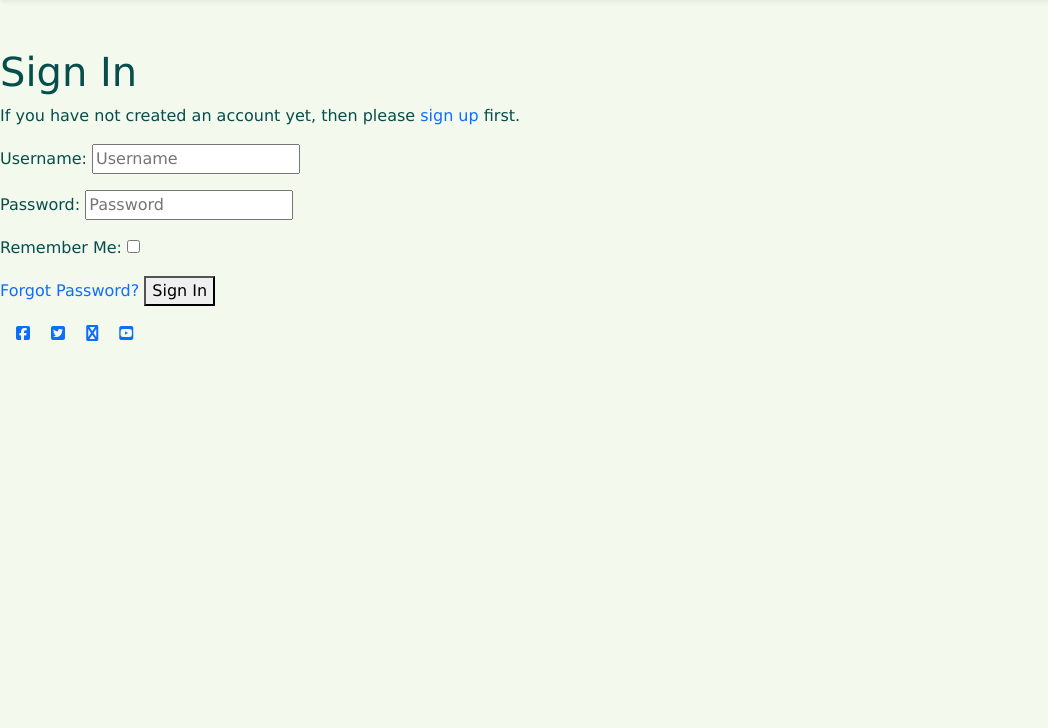
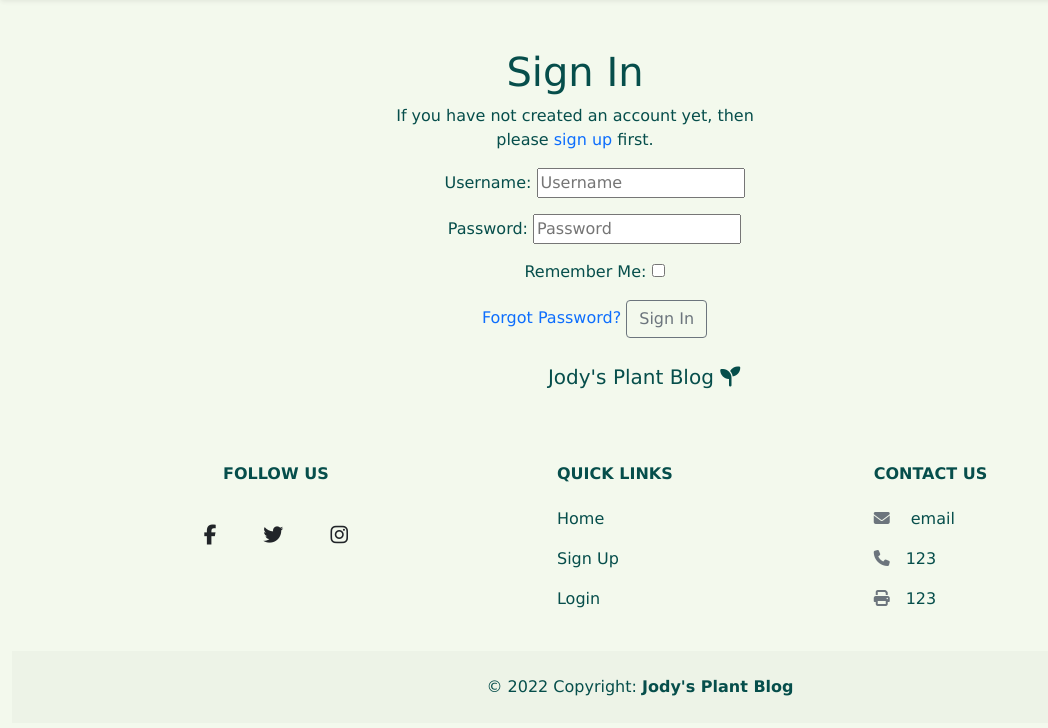
Before and after one commit to JodyMurray/p4-plant-blog, a Django app: page /accounts/login/ in a window 1280 px wide. Shown: the part 72-800 px from the top of the page, without its empty margins (0-1048 px from the left). Run offline with Django 3.2, Linux system fonts and the light colour scheme; some libraries are stand-ins or nearby versions.

Commit message:
Add basic changes to footer

```diff
--- a/static/css/style.css
+++ b/static/css/style.css
@@ -44,8 +44,11 @@ a:active {
     margin-right: 10px;
 }
 
-.form-row {
+/* .form-row {
     margin-left: 15%;
+} */
+form {
+    margin-left: 10%;
 }
 
 .bg-img {
@@ -55,3 +58,6 @@ a:active {
     background-size: cover;
     filter: opacity(0.9);
 }
+.input-area {
+    background-color: #fafafa;
+}
--- a/templates/account/login.html
+++ b/templates/account/login.html
@@ -6,21 +6,26 @@
 {% block head_title %}{% trans "Sign In" %}{% endblock %}
 
 {% block content %}
-
+<div class="container d-flex justify-content-center align-items-center h-100">
+  <div class="text-center">
+    <div class="form-row">
+      <div class="form-group col-md-9">
         <h1>{% trans "Sign In" %}</h1>
         <p>{% blocktrans %}If you have not created an account yet, then please
           <a href="{{ signup_url }}">sign up</a> first.{% endblocktrans %}</p>
-<div class="container">
-
-</div>
         <form class="login" method="POST" action="{% url 'account_login' %}">
           {% csrf_token %}
           {{ form.as_p }}
           {% if redirect_field_value %}
             <input type="hidden" name="{{ redirect_field_name }}" value="{{ redirect_field_value }}" />
             {% endif %}
-  <a class="button secondaryAction" href="{% url 'account_reset_password' %}">{% trans "Forgot Password?" %}</a>
-  <button class="primaryAction" type="submit">{% trans "Sign In" %}</button>
+            <a class="button secondaryAction"
+              href="{% url 'account_reset_password' %}">{% trans "Forgot Password?" %}</a>
+            <button class="btn btn-outline-secondary" type="submit">{% trans "Sign In" %}</button>
+          </div>
+
+    </div>
+
     </form>
 
     {% endblock %}
--- a/templates/base.html
+++ b/templates/base.html
@@ -56,20 +56,78 @@
     {% endblock content %}
   </main>
 
-  <footer class="footer mt-auto py-3 dark-bg">
-    <a href="#">
-      <i class="fa fa-facebook-square ms-3" aria-hidden="true"></i>
-    </a>
-    <a href="#">
-      <i class="fa fa-twitter-square ms-3" aria-hidden="true"></i>
-    </a>
-    <a href="#">
-      <i class="fa fa-instagram-square ms-3" aria-hidden="true"></i>
-    </a>
-    <a href="#">
-      <i class="fa fa-youtube-square ms-3" aria-hidden="true"></i>
-    </a>
-  </footer>
+  <footer class="text-center text-lg-start container-fluid">
+
+    <!-- Footer Logo -->
+    <div class="text-center p-4" id="footer-logo">
+        <a class="navbar-brand" href="/">
+            Jody's Plant Blog <i class="fas fa-seedling"></i>
+        </a>
+    </div>
+
+    <section class="">
+        <div class="container text-center text-md-start mt-5">
+            <!-- Grid row -->
+            <div class="row mt-3">
+
+                <div class="col-md-4 col-lg-3 col-xl-3 mx-auto mb-md-0 mb-4 text-center social-media-icons">
+                    <!-- Social Media Content -->
+                    <h6 class="text-uppercase fw-bold mb-4">
+                        Follow Us
+                    </h6>
+                    <a href="" class="btn btn-link btn-floating btn-lg text-dark m-1">
+                        <i class="fab fa-facebook-f"></i>
+                    </a>
+                    <a href="" class="btn btn-link btn-floating btn-lg text-dark m-1">
+                        <i class="fab fa-twitter"></i>
+                    </a>
+                    <a href="" class="btn btn-link btn-floating btn-lg text-dark m-1">
+                        <i class="fab fa-instagram"></i>
+                    </a>
+                </div>
+                <div class="col-md-3 col-lg-2 col-xl-2 mx-auto mb-4 quick-links">
+                    <h6 class="text-uppercase fw-bold mb-4">
+                        Quick Links
+                    </h6>
+                    <p>
+                        <a href="{% url 'home' %}" class="text-reset">Home</a>
+                    </p>
+
+                    {% if user.is_authenticated %}
+                    <p>
+                        <a href="{% url 'user_profile' %}" class="text-reset">Profile</a>
+                    </p>
+                    <p>
+                        <a href="{% url 'account_logout' %}" class="text-reset">Login</a>
+                    </p>
+                    {% else %}
+                    <p>
+                        <a href="{% url 'account_signup' %}" class="text-reset">Sign Up</a>
+                    </p>
+                    <p>
+                        <a href="{% url 'account_login' %}" class="text-reset">Login</a>
+                    </p>
+                    {% endif %}
+                </div>
+
+                <div class="col-md-4 col-lg-3 col-xl-3 mx-auto mb-md-0 mb-4">
+                    <h6 class="text-uppercase fw-bold mb-4">Contact us</h6>
+                    <p>
+                        <i class="fas fa-envelope me-3 text-secondary"></i>
+                        email
+                    </p>
+                    <p><i class="fas fa-phone me-3 text-secondary"></i>123</p>
+                    <p><i class="fas fa-print me-3 text-secondary"></i>123</p>
+                </div>
+            </div>
+        </div>
+    </section>
+
+    <div class="text-center p-4" style="background-color: rgba(0, 0, 0, 0.025);">
+        © 2022 Copyright:
+        <a class="text-reset fw-bold" href="https://mdbootstrap.com/">Jody's Plant Blog</a>
+    </div>
+</footer>
   <script src="https://kit.fontawesome.com/9b64cea43d.js" crossorigin="anonymous"></script>
 
   {% if is_paginated %}
```
Lines whose indentation alone changed are shown as unchanged.
